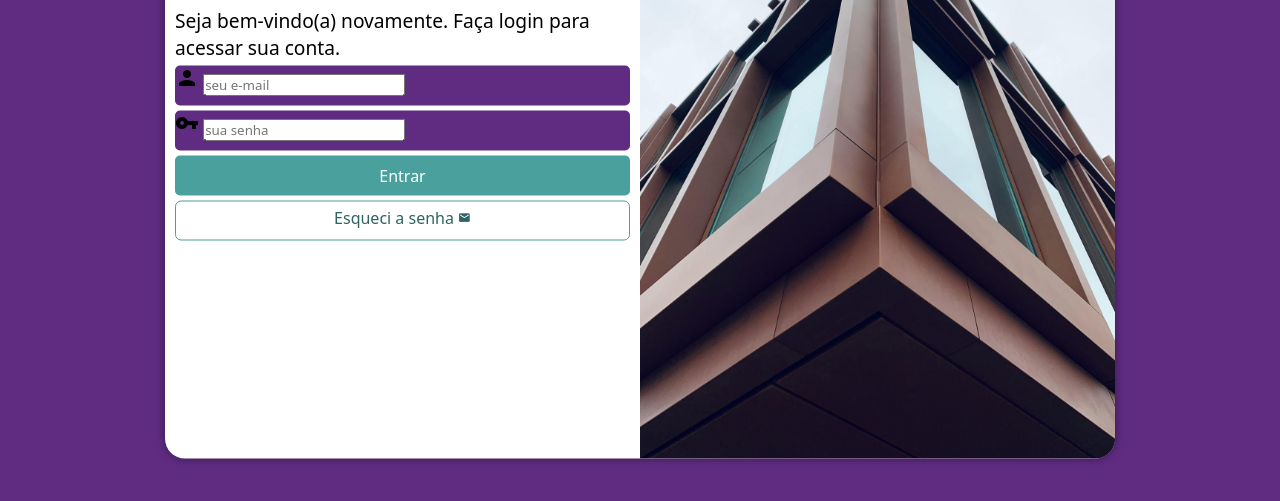
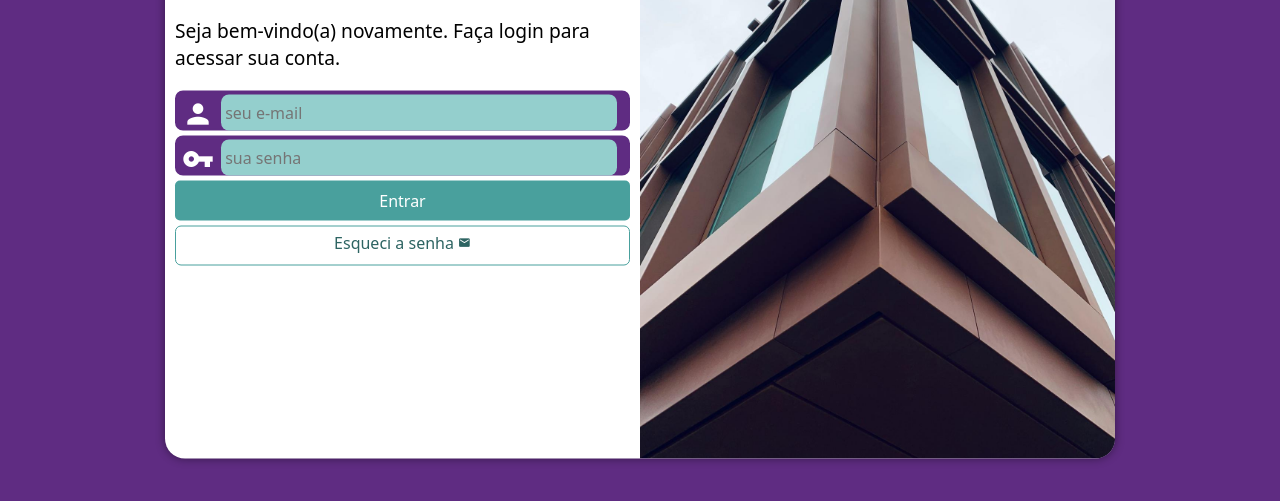
Before and after one commit to LucianoTBrum/projeto-login, a plain HTML site: page index.html in a window 1280 px wide. Shown: the part 199-700 px from the top of the page. Drawn offline with Linux system fonts and the light colour scheme.

Commit message:
Finalizando projeto tela de login

```diff
--- a/estilos/media-query.css
+++ b/estilos/media-query.css
@@ -17,6 +17,7 @@ Grandes Telas: acima de 1200px
 
     section#login {
         width: 80vw;
+        height: 250px;
     }
 
     section#login > div#imagem {
@@ -58,5 +59,6 @@ Grandes Telas: acima de 1200px
 
     div#formulario > p {
         font-size: 1.2em;
+        margin: 20px 0px;
     }
 }
--- a/estilos/style.css
+++ b/estilos/style.css
@@ -29,7 +29,6 @@ section#login {
     position: absolute;
     top: 50%;
     left: 50%;
-    transform: translate(-50%, -50%);
     overflow: hidden;
 
     background-color: white;
@@ -38,6 +37,7 @@ section#login {
     border-radius: 20px;
     box-shadow: 0px 0px 10px rgba(0, 0, 0, 0.450);
 
+    transform: translate(-50%, -50%);
     transition: width .3s, height .3s;
     transition-timing-function: ease;
 }
@@ -66,15 +66,40 @@ div#formulario > p {
 
 form > div.campo {
     background-color: #5f2c82;
+    border: 2px solid #5f2c82;
     display: block;
     width: 100%;
     height: 40px;
-    border-radius: 5px;
+    border-radius: 8px;
     margin: 5px 0px;
 }
 
 div.campo > label {
     display: none;
+}
+
+div.campo > i {
+    color: white;
+    /*background-color: black;*/
+    font-size: 2em;
+    width: 40px;
+    padding: 5px;
+}
+
+div.campo > input {
+    background-color: #94cfcd;
+    font-size: 1em;
+    width: calc(100% - 55px);
+    height: 100%;
+    border: 0px;
+    border-radius: 8px;
+    padding: 4px;
+    transform: translateY(-11px);
+}
+
+div.campo > input:focus-within {
+    background-color: white;
+    border: none;
 }
 
 form > input[type=submit] {
```
